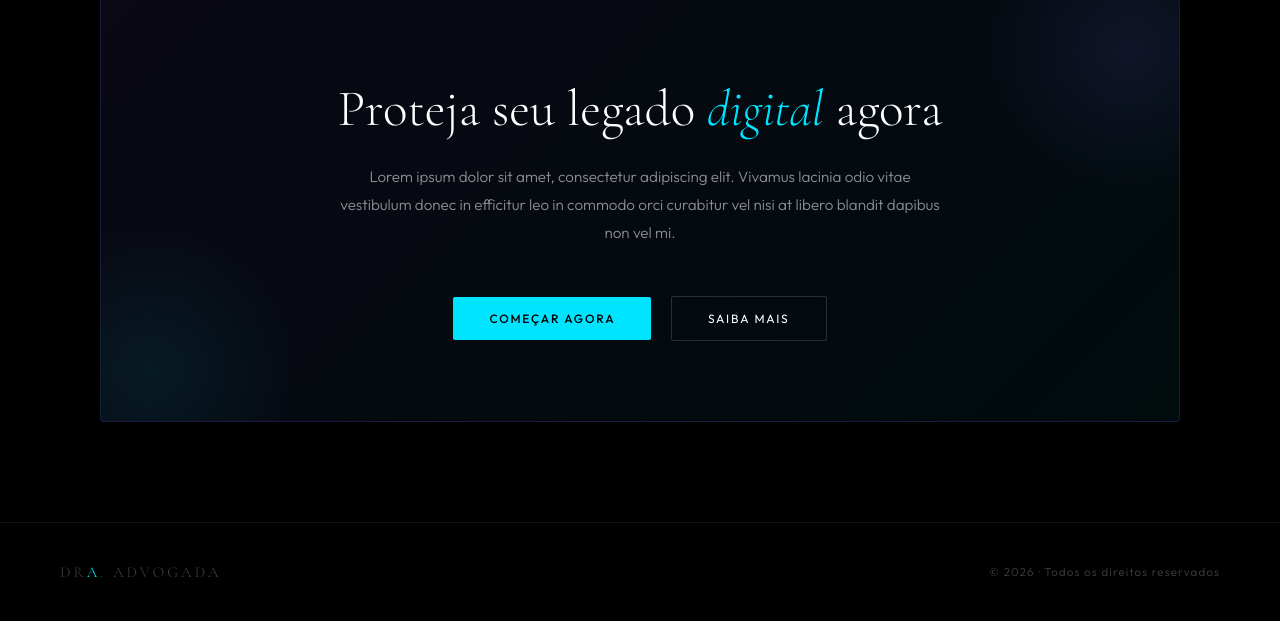
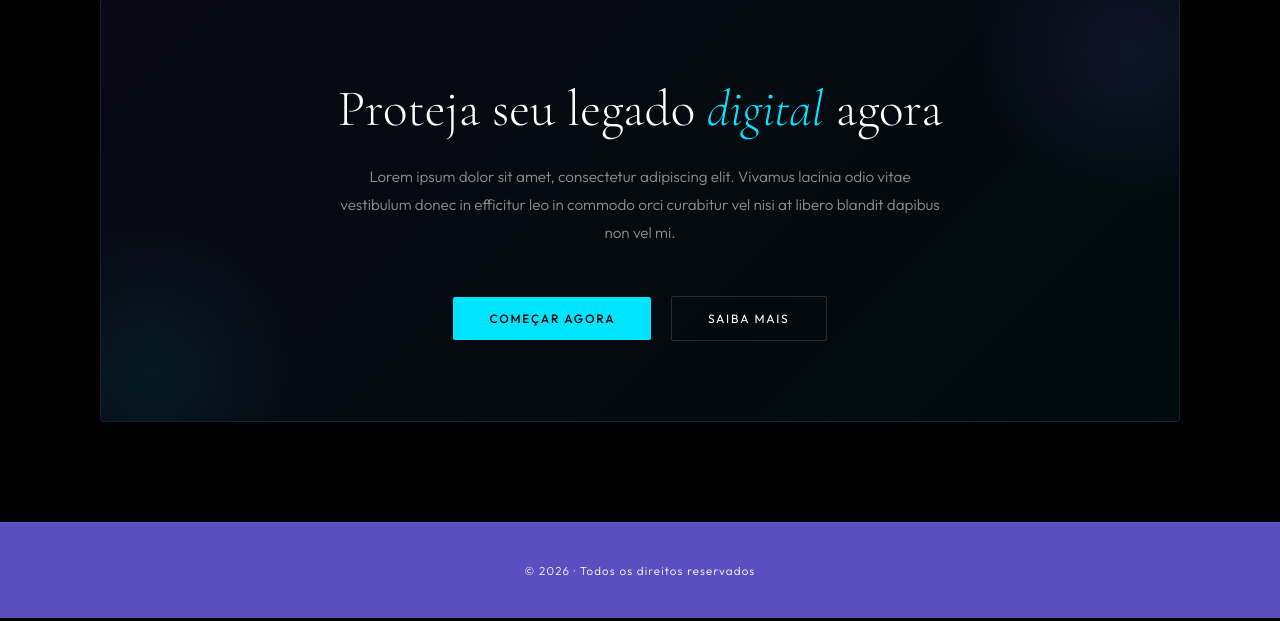
Before and after one commit to rsilvaalm/Heranca-digital---thauany, a PHP site: page / in a window 1280 px wide; the page is wider, and only the part inside the window is pictured. Shown: the part 4516-5137 px from the top of that part. Run offline with PHP 8.4, Linux system fonts and the light colour scheme; some libraries are stand-ins or nearby versions.

Commit message:
Ajuste no rodapé

```diff
--- a/css/sections.css
+++ b/css/sections.css
@@ -492,6 +492,7 @@ html:not(.light) .testamento-box {
 /* ── FOOTER ── */
 footer {
   border-top: 1px solid var(--border);
+  background-color: var(--purple);
   padding: 40px 60px;
   display: flex;
   justify-content: space-between;
@@ -504,17 +505,20 @@ footer {
   font-size: 0.95rem;
   letter-spacing: 0.2em;
   text-transform: uppercase;
-  color: var(--fg-faint);
+  color: #fff;
 }
 
 .footer-logo span {
-  color: var(--cyan);
+  color: #fff;
+
 }
 
 footer p {
   font-size: 0.72rem;
   letter-spacing: 0.1em;
-  color: var(--fg-faint);
+  color: #fff;
+  width: 100%;
+  text-align: center;
 }
 
 /* ── RESPONSIVO ── */
--- a/index.php
+++ b/index.php
@@ -8,7 +8,7 @@
 <head>
   <meta charset="UTF-8" />
   <meta name="viewport" content="width=device-width, initial-scale=1.0" />
-  <title>Advogada | Herança Digital</title>
+  <title>Herança Digital</title>
 
   <!-- Fontes -->
   <link rel="preconnect" href="https://fonts.googleapis.com">
--- a/parts/footer.php
+++ b/parts/footer.php
@@ -1,5 +1,4 @@
 <?php /* ── RODAPÉ ── */ ?>
 <footer>
-  <div class="footer-logo">Dr<span>a</span>. Advogada</div>
   <p>© <?= date('Y') ?> · Todos os direitos reservados</p>
 </footer>
```
